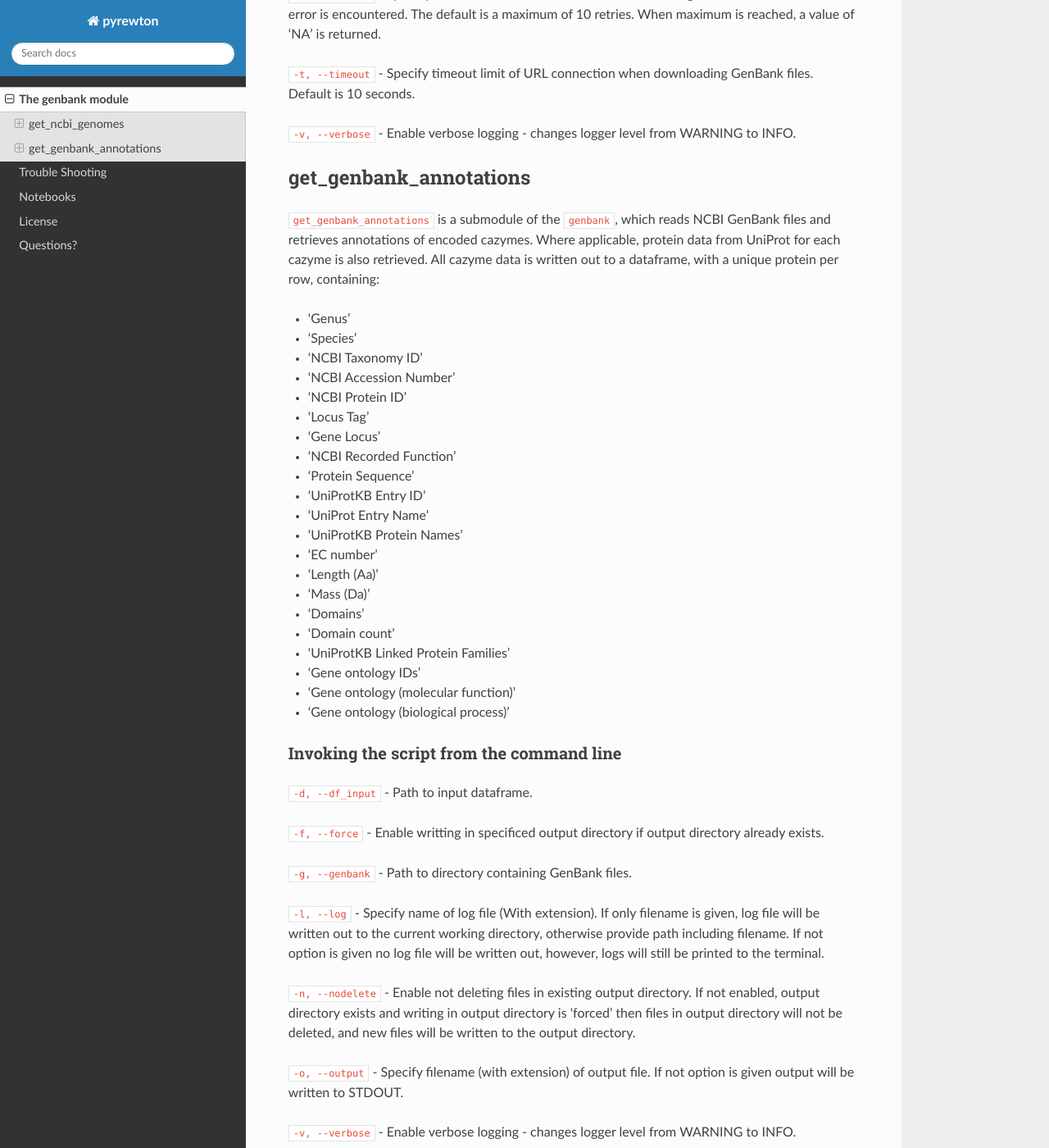
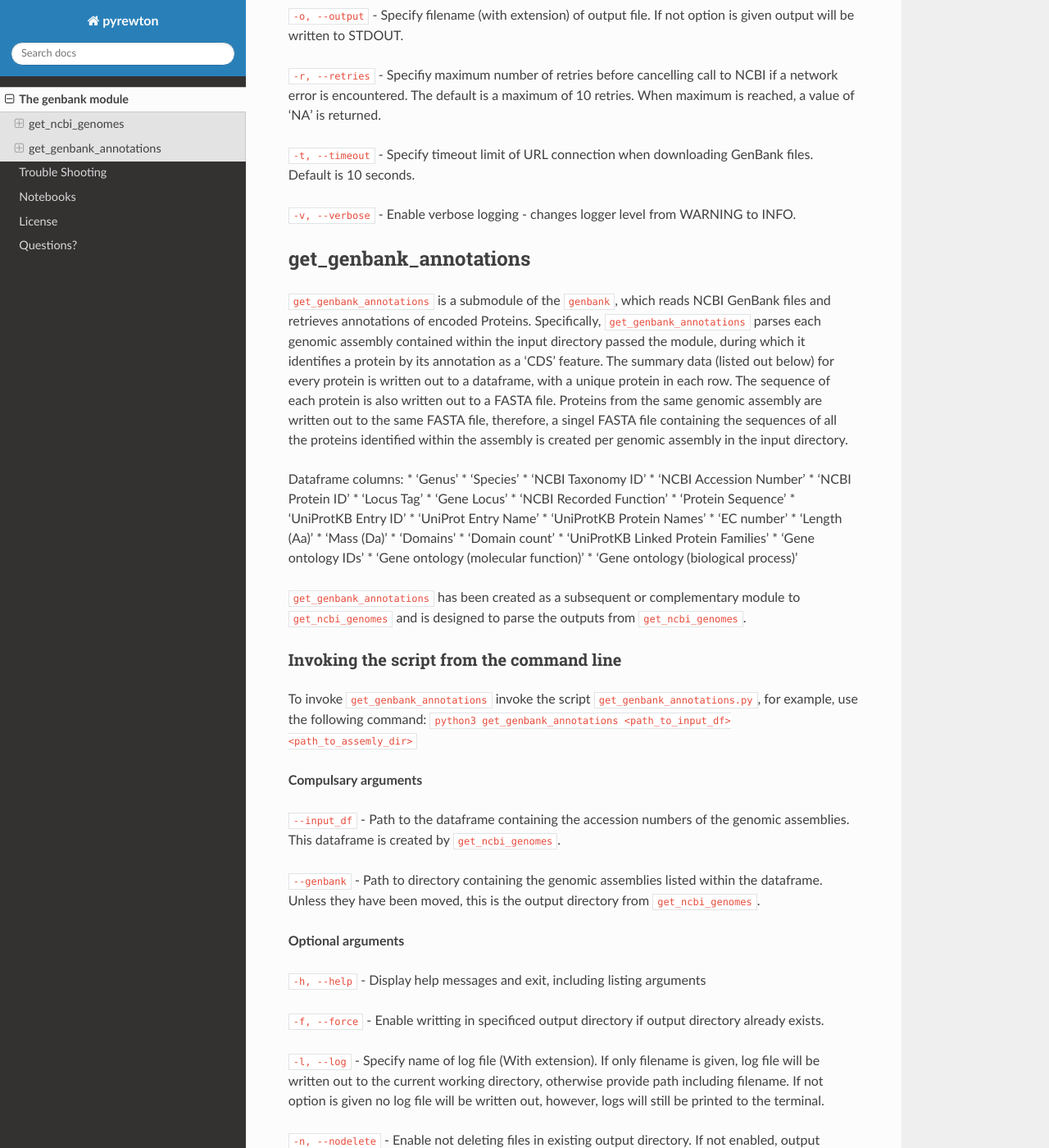
Before and after one commit to HobnobMancer/pyrewton, a Sphinx documentation site: the page built from docs/source/genbank.rst, in a window 1280 px wide and 1400 px high, scrolled down 1353 px. Shown: the whole window at 82% size. Built offline with Sphinx 7.4.7 and the Read the Docs theme 2.0.0, drawn with Linux system fonts in a browser that asks for light colours; pages that are not in the unit, such as notebooks, are missing from menus; some of the changed text lies outside the part shown.

Commit message:
update args and desc
update module descriptions, highlighting how they link, and update optional and positional/required arguments for scripts

```diff
--- a/docs/source/genbank.rst
+++ b/docs/source/genbank.rst
@@ -4,7 +4,7 @@ The genbank module
 =========================
 
 The module ``genbank`` contains submodules that handle GenBank files. This includes the retrieval of GenBank files from
-the NCBI Assembly database, and retrieval of cazyme annotations from GenBank files.
+the NCBI Assembly database, and retrieval of protein annotations (writing out th protein sequences to FASTA files and protein data to a summary dataframe) from GenBank files.
 
 | - :ref:`genbank-mod-get-ncbi-genomes-def`
 | - :ref:`genbank-mod-get-genbank-annotations-def`
@@ -22,6 +22,10 @@ as retrieve all directly linked accession numbers. The submodule generates a dat
 Invoking the script from the command line
 ^^^^^^^^^^^^^^^^^^^^^^^^^^^^^^^^^^^^^^^^^
 
+To invoke ``get_ncbi_genomes`` invoke the script ``get_ncbi_genomes.py``, for example, using the following command:
+``python3 get_ncbi_genomes <user_email> <-i path_to_input_.txt> <-o directory_to_store_assemblies> <-d species_dataframe_output_path``
+
+
 **Compulsary arguments**
 
 ``-u, --user`` - Although indicated as optional, Entrez requires an email address must be provided.
@@ -36,7 +40,7 @@ If not provided the programme will log this as an error and terminate.
 
 ``-g, --genbank`` - Enable or disable downloading of GenBank files.
 
-``-h, --help`` - Display help messages and exit
+``-h, --help`` - Display help messages and exit, including listing arguments
 
 ``-i, --input`` - Specify input filename (with extension) input file.If only the filename is supplied
 ``get_ncbi_genomes.py`` will only look in the curent working directory, otherwise provide path to
@@ -68,10 +72,13 @@ get_genbank_annotations
 ----------------------
 
 ``get_genbank_annotations`` is a submodule of the ``genbank``, which reads NCBI GenBank files and
-retrieves annotations of encoded cazymes. Where applicable, protein data from UniProt for each
-cazyme is also retrieved. All cazyme data is written out to a dataframe, with a unique protein
-per row, containing:
+retrieves annotations of encoded Proteins. Specifically, ``get_genbank_annotations`` parses each genomic assembly
+contained within the input directory passed the module, during which it identifies a protein by its annotation as a 'CDS' feature.
+The summary data (listed out below) for every protein is written out to a dataframe, with a unique protein in each row. The sequence of each
+protein is also written out to a FASTA file. Proteins from the same genomic assembly are written out to the same FASTA file, therefore, a singel
+FASTA file containing the sequences of all the proteins identified within the assembly is created per genomic assembly in the input directory.
 
+Dataframe columns:
 * 'Genus'
 * 'Species'
 * 'NCBI Taxonomy ID'
@@ -94,14 +101,25 @@ per row, containing:
 * 'Gene ontology (molecular function)'
 * 'Gene ontology (biological process)'
 
+``get_genbank_annotations`` has been created as a subsequent or complementary module to ``get_ncbi_genomes`` and is designed to parse the outputs from ``get_ncbi_genomes``.
+
 Invoking the script from the command line
 ^^^^^^^^^^^^^^^^^^^^^^^^^^^^^^^^^^^^^^^^^
 
-``-d, --df_input`` - Path to input dataframe.
+To invoke ``get_genbank_annotations`` invoke the script ``get_genbank_annotations.py``, for example, use the following command:
+``python3 get_genbank_annotations <path_to_input_df> <path_to_assemly_dir>``
+
+**Compulsary arguments**
+
+``--input_df`` - Path to the dataframe containing the accession numbers of the genomic assemblies. This dataframe is created by ``get_ncbi_genomes``.
+
+``--genbank`` - Path to directory containing the genomic assemblies listed within the dataframe. Unless they have been moved, this is the output directory from ``get_ncbi_genomes``.
+
+**Optional arguments**
+
+``-h, --help`` - Display help messages and exit, including listing arguments
 
 ``-f, --force`` - Enable writting in specificed output directory if output directory already exists.
-
-``-g, --genbank`` - Path to directory containing GenBank files.
 
 ``-l, --log`` - Specify name of log file (With extension). If only filename is given, log file will
 be written out to the current working directory, otherwise provide path including filename. If not
@@ -118,4 +136,4 @@ will be written to STDOUT.
 
 .. note::
     get_genbank_annotations is still under development.
-    Please see the `GitHub repository <https://github.com/HobnobMancer/PhD_Project_Scripts/tree/master>`_ for the latest developments.
+    Please see the `GitHub repository <https://github.com/HobnobMancer/pyrewton/tree/master>`_ for the latest developments.
```
